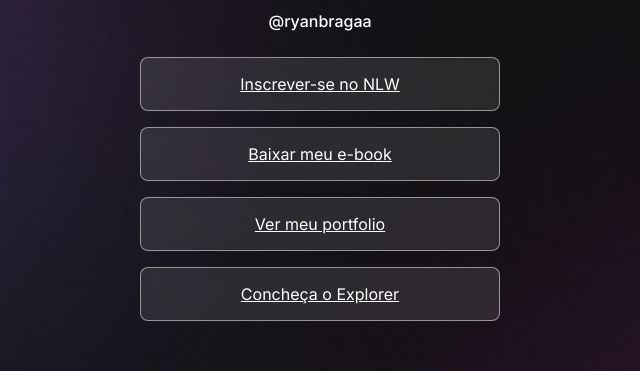
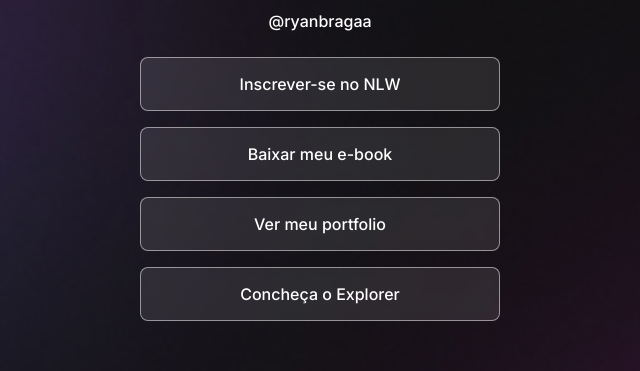
Before and after one commit to ryanbragaa/Discover, a plain HTML site: page Projeto-01/index.html in a window 1280 px wide. Shown: the part 195-566 px from the top of the page, 320-960 px from the left. Drawn offline with Linux system fonts and the light colour scheme.

Commit message:
button style

```diff
--- a/Projeto-01/style.css
+++ b/Projeto-01/style.css
@@ -62,4 +62,6 @@ ul li a{
     border-radius: 8px;
 
     backdrop-filter: blur(4px);
+    text-decoration: none;
+    font-weight: 500;
 }
```
